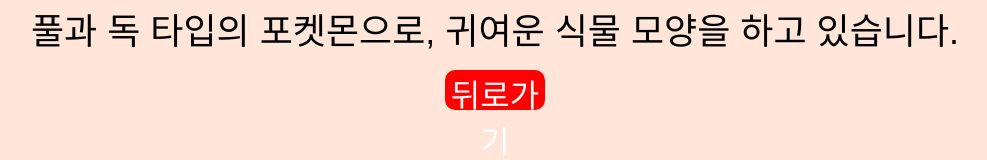
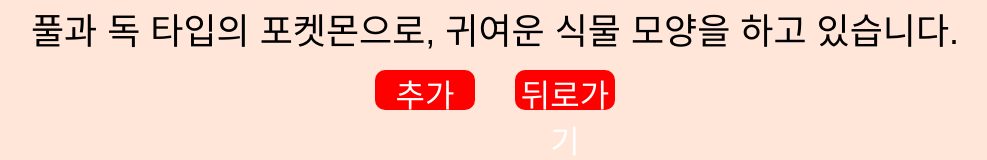
Before and after one commit to Leekee0905/PokemonDex, a React (Vite) app: page /pokemon-detail/1 in a window 1280 px wide. Shown: the part 530-690 px from the top of the page, without its empty margins (145-1132 px from the left). Built offline with nearby package versions, Linux system fonts and the light colour scheme; a web font is replaced by a local one.

Commit message:
update: detail페이지 dashboard 포켓몬 추가 버튼 구현

```diff
--- a/src/pages/PokemonDetail.jsx
+++ b/src/pages/PokemonDetail.jsx
@@ -1,5 +1,6 @@
 import { useNavigate, useParams } from "react-router-dom";
 import {
+  DetailButtonBox,
   DetailContainer,
   DetailImage,
   DetailInfo,
@@ -7,17 +8,28 @@
 } from "../styles/DetailStyle";
 import MOCK_DATA from "../data/mock";
 import StyledButton from "../styles/StyledButton";
+import usePokemon from "../hooks/usePokemon";
 
 const PokemonDetail = () => {
   const params = useParams();
   const navigate = useNavigate();
   const data = MOCK_DATA.find((e) => e.id === Number(params.id));
+  const { addPokemonToTeam } = usePokemon();
   return (
     <DetailContainer>
       <DetailImage src={data.img_url} alt={data.korean_name} />
       <DetailName>{data.korean_name}</DetailName>
       <DetailInfo>타입: {data.types.map((e) => e).join(" ")}</DetailInfo>
       <DetailInfo>{data.description}</DetailInfo>
+      <DetailButtonBox>
+        <StyledButton
+          width="100px"
+          height="40px"
+          fontSize="32px"
+          onClick={() => addPokemonToTeam(data)}
+        >
+          추가
+        </StyledButton>
         <StyledButton
           width="100px"
           height="40px"
@@ -26,6 +38,7 @@
         >
           뒤로가기
         </StyledButton>
+      </DetailButtonBox>
     </DetailContainer>
   );
 };
--- a/src/styles/DetailStyle.jsx
+++ b/src/styles/DetailStyle.jsx
@@ -23,3 +23,7 @@
   font-size: 36px;
   margin: 20px 0;
 `;
+
+export const DetailButtonBox = styled.div`
+  display: flex;
+`;
--- a/src/styles/StyledButton.jsx
+++ b/src/styles/StyledButton.jsx
@@ -8,6 +8,7 @@
   border-radius: 10px;
   color: white;
   font-size: ${(props) => props.fontSize};
+  margin: 0 20px;
 `;
 
 export default StyledButton;
```
Lines whose indentation alone changed are shown as unchanged.
